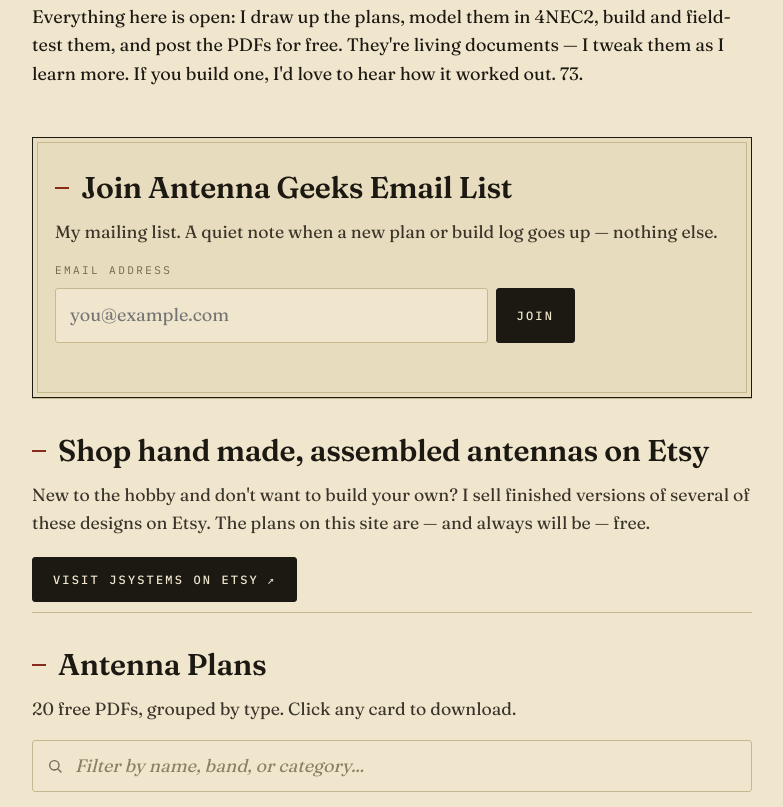
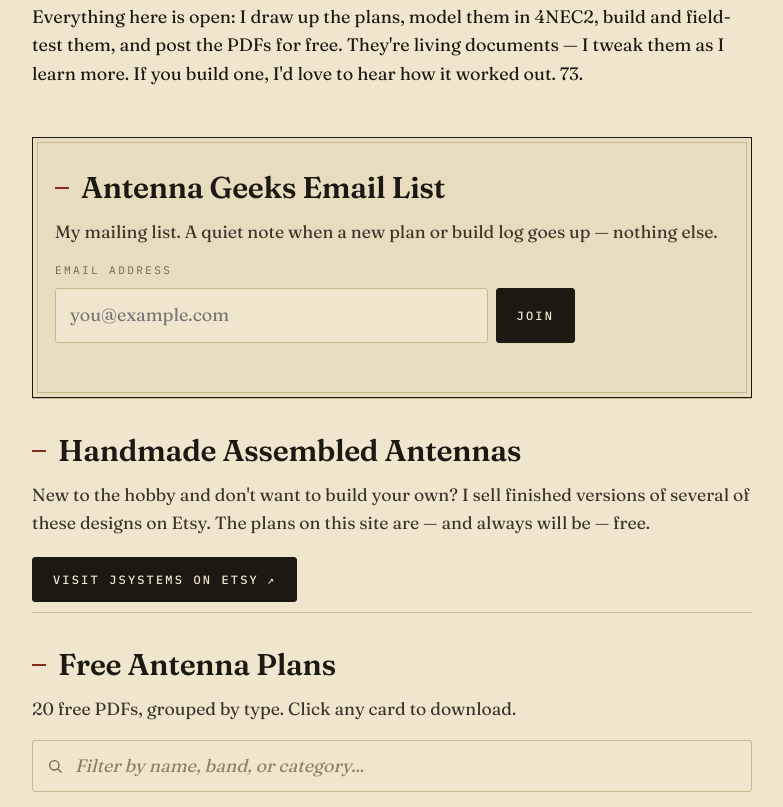
Before and after one commit to cmihran/kj6er, a plain HTML site: page index.html in a window 1280 px wide. Shown: the part 602-1409 px from the top of the page, without its empty margins (248-1031 px from the left). Drawn offline with Linux system fonts and the light colour scheme.

Commit message:
Update section titles for email signup and shop

```diff
--- a/index.html
+++ b/index.html
@@ -61,7 +61,7 @@
 
     <!-- ===== Antenna Geeks email signup ===== -->
     <section class="panel panel--accent" id="subscribe">
-      <h2 class="panel__title">Join Antenna Geeks Email List</h2>
+      <h2 class="panel__title">Antenna Geeks Email List</h2>
       <p class="panel__lead">
         My mailing list. A quiet note when a new plan or build log goes up &mdash;
         nothing else.
@@ -93,7 +93,7 @@
 
     <!-- ===== Shop (Etsy) ===== -->
     <section class="panel" id="shop">
-      <h2 class="panel__title">Shop hand made, assembled antennas on Etsy</h2>
+      <h2 class="panel__title">Handmade Assembled Antennas</h2>
       <p class="panel__lead">
         New to the hobby and don't want to build your own? I sell finished
         versions of several of these designs on Etsy. The plans on this
@@ -106,7 +106,7 @@
 
     <!-- ===== Antenna plans ===== -->
     <section class="panel" id="plans">
-      <h2 class="panel__title">Antenna Plans</h2>
+      <h2 class="panel__title">Free Antenna Plans</h2>
       <p class="panel__lead">
         <span id="plans-total">&mdash;</span> free PDFs, grouped by type. Click any card to download.
       </p>
```
